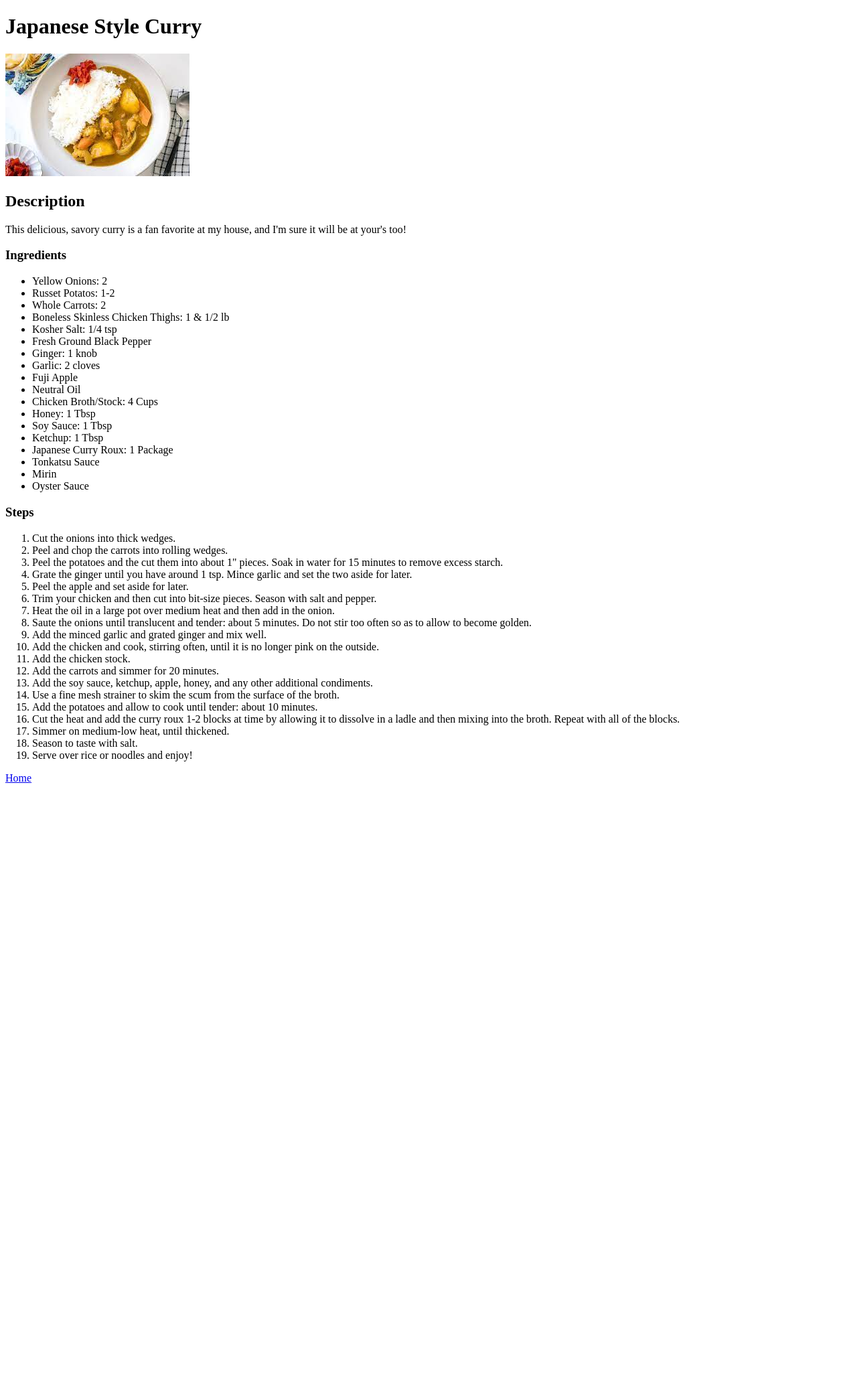
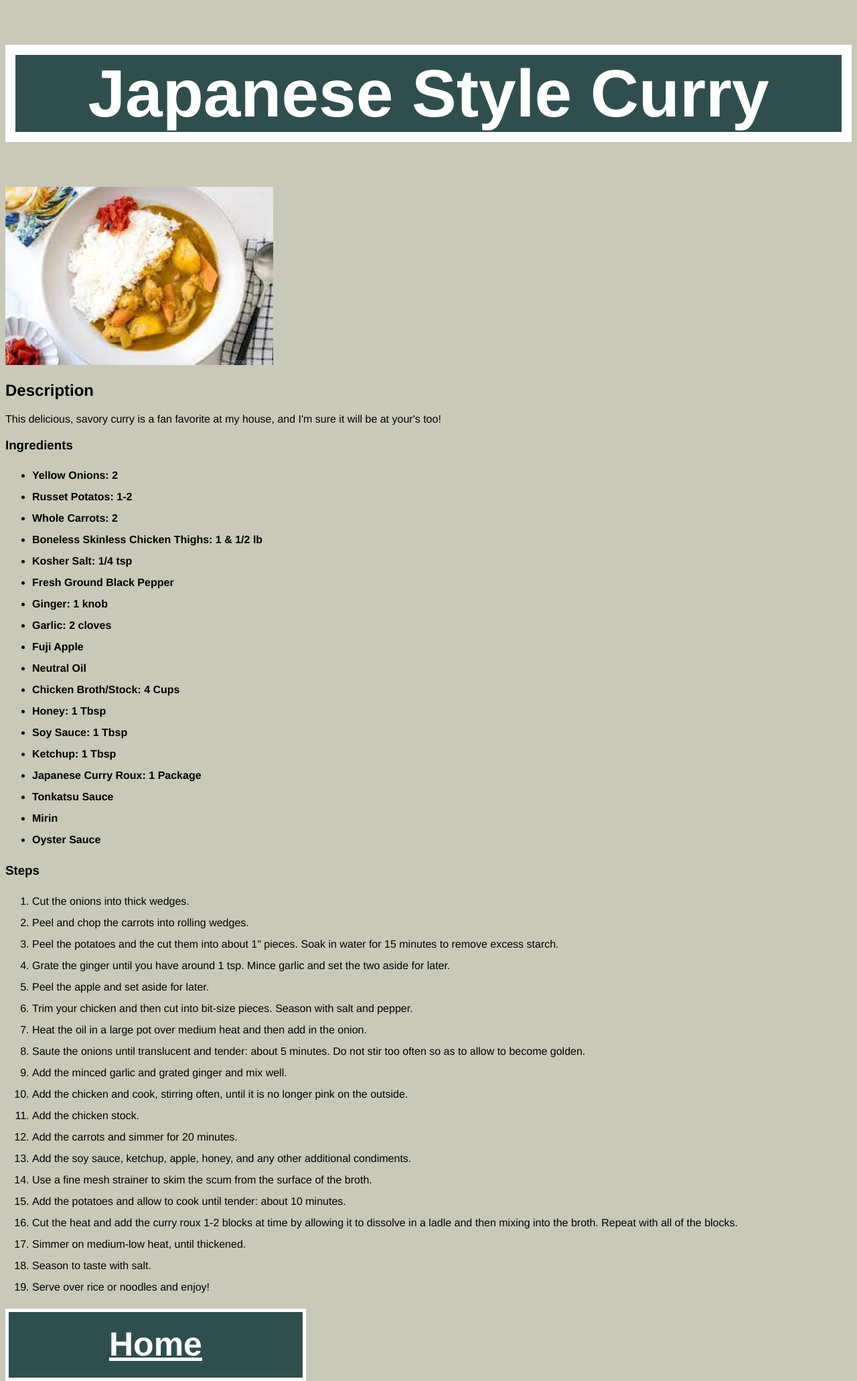
Before and after one commit to 2166Luke/odin-recipes, a plain HTML site: page japanesecurry.html in a window 1280 px wide. Shown: the whole page at 67% size. Before the commit the page ends 1179 px from the top, so only its background shows below. Drawn offline with Linux system fonts and the light colour scheme.

Commit message:
Began Styling

```diff
--- a/css/styles.css
+++ b/css/styles.css
@@ -1,3 +1,52 @@
-h1 {
-    color: rgb(56, 63, 160);
+* {
+    font-family: 'Franklin Gothic Medium', 'Arial Narrow', Arial, sans-serif;
+    background-color: rgb(201, 201, 184);
 }
+
+.homepagehead {
+    color: white;
+    text-align: center;
+    background-color: darkslategrey;
+    height: 300px;
+    font-size: 120px;
+    padding-top: 120px;
+    border: 15px solid white;
+}
+
+.pagehead {
+    background-color: darkslategrey;
+    color: white;
+    font-size: 100px;
+    text-align: center;
+    border: 15px solid white;
+}
+
+.recipeimg{
+    width: 400px;
+    height: auto;
+
+}
+
+li {
+    line-height: 200%;
+}
+
+ul li{
+    font-weight: bold;
+}
+
+div {
+    margin-bottom: 40px;
+}
+
+
+.homelink {
+    background-color: darkslategray;
+    color: white;
+    border: 5px solid white;
+    font-size: 50px;
+    font-weight: bold;
+    padding: 15px;
+    margin-top: 700px;
+    padding: 20px 150px 22px 150px;
+}
--- a/japanesecurry.html
+++ b/japanesecurry.html
@@ -5,10 +5,11 @@
     <meta http-equiv="X-UA-Compatible" content="IE=edge">
     <meta name="viewport" content="width=device-width, initial-scale=1.0">
     <title>Japanese Style Curry</title>
+    <link rel="stylesheet" href="../odin-recipes/css/styles.css">
 </head>
 <body>
-    <h1>Japanese Style Curry</h1>
-    <img src="../odin-recipes/img/japanesecurry.jpeg">
+    <h1 class="pagehead">Japanese Style Curry</h1>
+    <img class="recipeimg" src="../odin-recipes/img/japanesecurry.jpeg">
     <h2>Description</h2>
         <p>This delicious, savory curry is a fan favorite
             at my house, and I'm sure it will be at your's too!
@@ -35,6 +36,7 @@
             <li>Oyster Sauce</li>
         </ul>
     <h3>Steps</h3>
+    <div>
         <ol>
             <li>Cut the onions into thick wedges.</li>
             <li>Peel and chop the carrots into rolling wedges.</li>
@@ -76,6 +78,7 @@
             <li>Season to taste with salt.</li>
             <li>Serve over rice or noodles and enjoy!</li>
         </ol>
-    <a href="../odin-recipes/index.html">Home</a>
+    </div>
+    <a class="homelink" href="../odin-recipes/index.html">Home</a>
 </body>
 </html>
```
Also changed, not shown: chocolatechipcookies.html (+6 -3 lines), englishmuffins.html (+7 -3 lines), index.html (+7 -2 lines).
